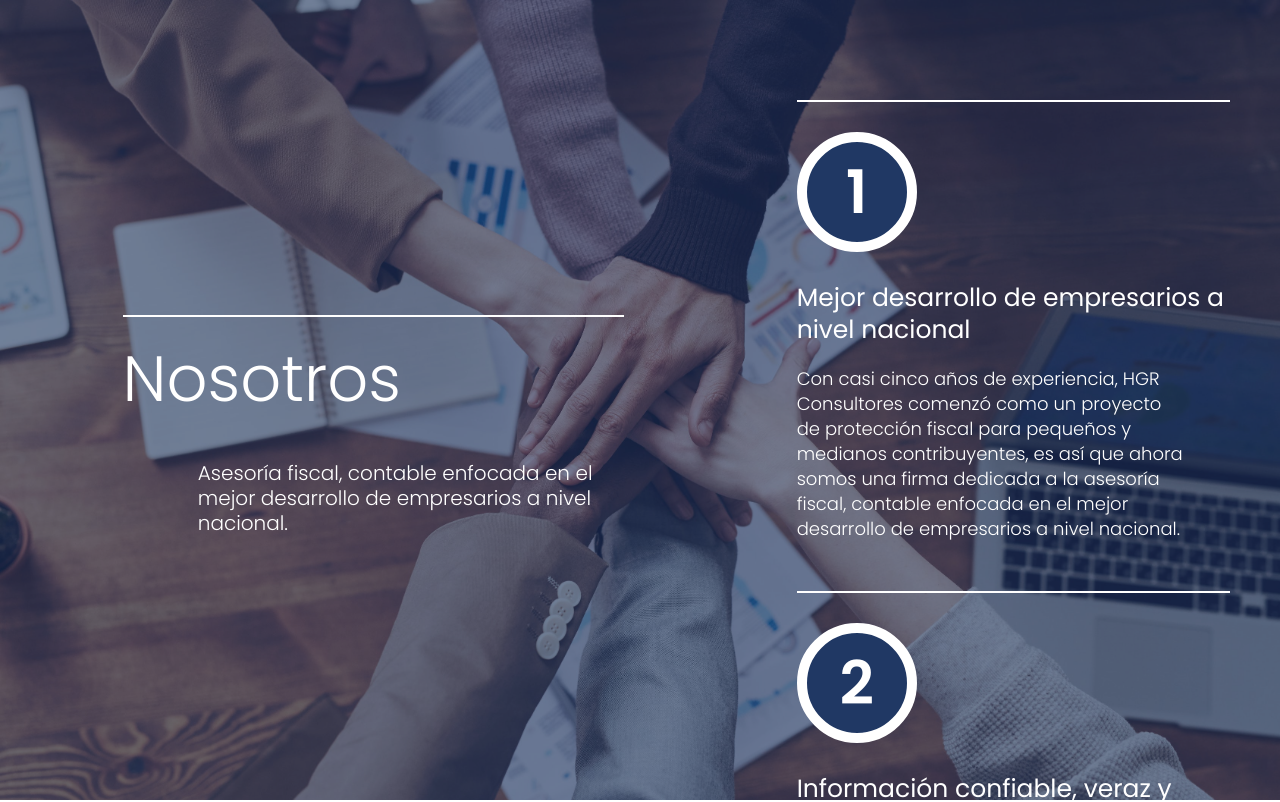
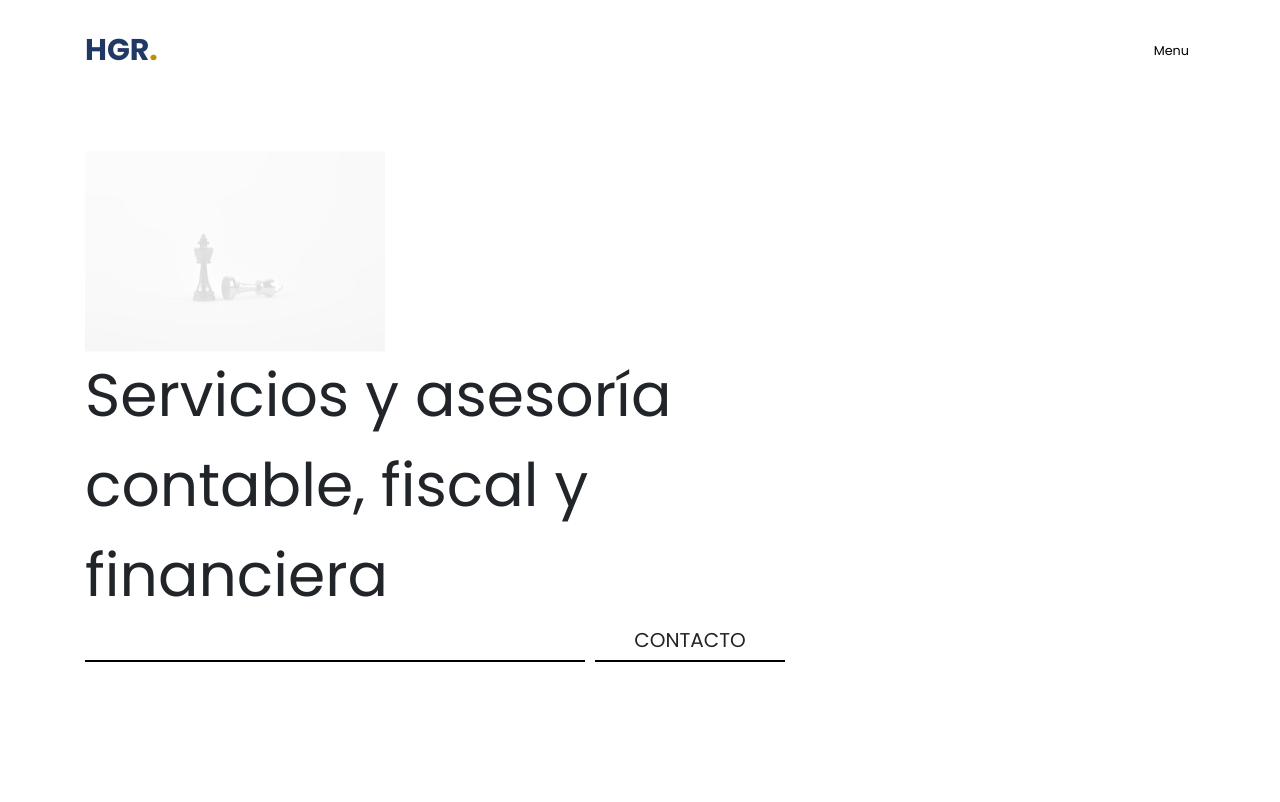
Before and after one commit to AlexisFlores17/Pagina-HGR-Consultores, a React (Create React App) app: page / in a window 1280 px wide. Shown: the top 802 px of the page. Built offline with nearby package versions, Linux system fonts and the light colour scheme.

Commit message:
Update App.js

```diff
--- a/src/App.js
+++ b/src/App.js
@@ -14,8 +14,8 @@ function App() {
 
   return (
     <div className="App">
-      {/* <Header />
-      <Inicio /> */}
+      <Header />
+      <Inicio />
       <Nosotros />
       <Servicios />
       <Proyectos />
```
